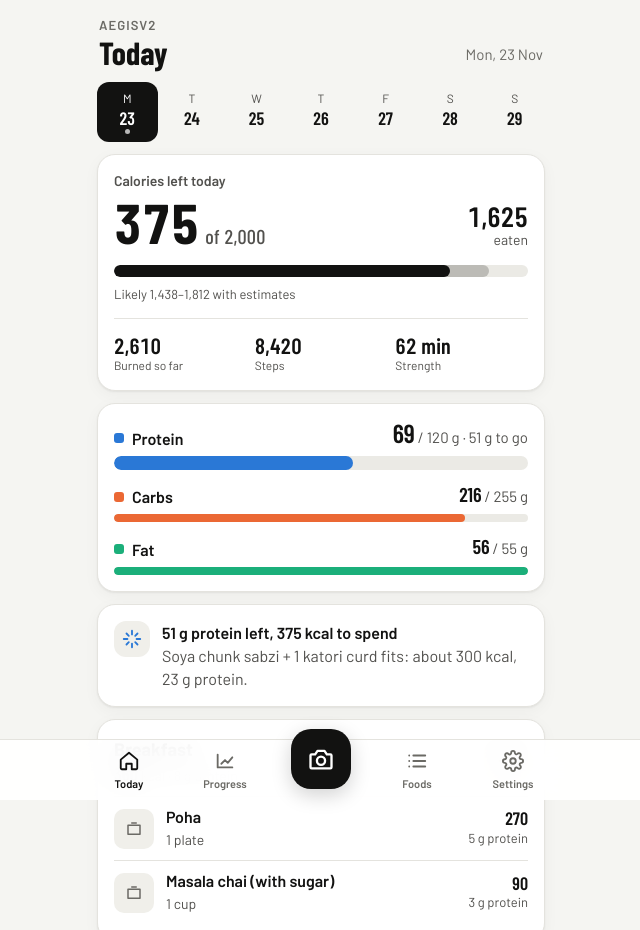
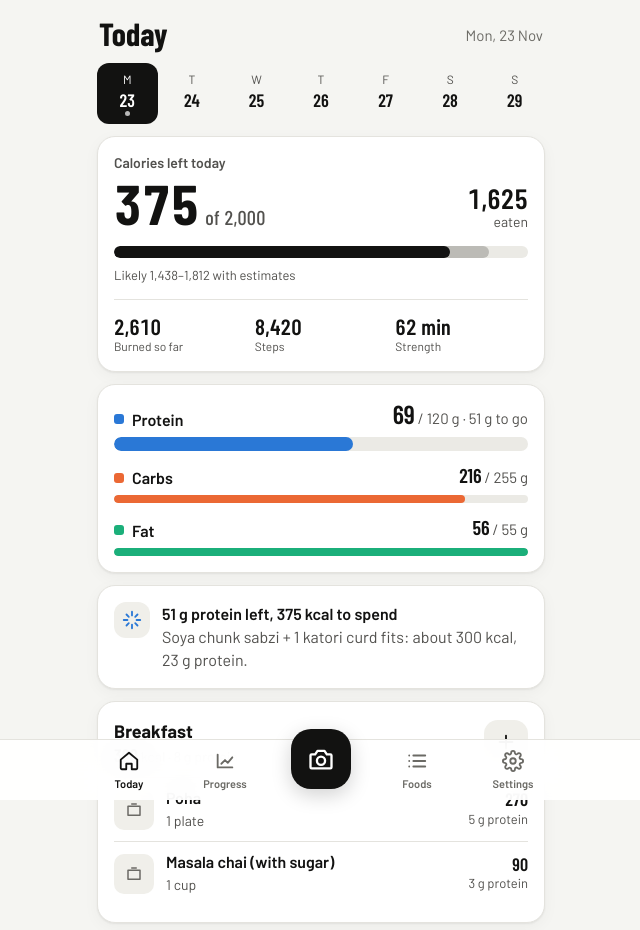
Before and after one commit to jainamkapadia20-sys/aegisv2, a plain HTML site: page mockup/index.html in a window 1280 px wide. Shown: the top 930 px of the page, without its empty margins (319-959 px from the left). Drawn offline with nearby package versions, Linux system fonts and the light colour scheme.

Commit message:
Mockup: drop redundant app-name label above Today
Co-Authored-By: Claude Opus 5.5 <noreply@anthropic.com>

```diff
--- a/mockup/index.html
+++ b/mockup/index.html
@@ -70,7 +70,6 @@ svg.i { width: 22px; height: 22px; stroke: currentColor; fill: none; stroke-widt
 
 /* Header + day strip */
 .top { display: flex; justify-content: space-between; align-items: flex-end; padding: 4px 2px 0; }
-.brand { font-size: 13px; font-weight: 600; letter-spacing: .08em; text-transform: uppercase; color: var(--text-3); }
 h1 { margin: 0; font: 700 32px/1.1 "Barlow Condensed", sans-serif; }
 .days { display: grid; grid-template-columns: repeat(7, 1fr); gap: 4px; margin-top: 12px; }
 .day { display: grid; justify-items: center; gap: 2px; padding: 8px 0; border-radius: 12px; min-height: 56px; color: var(--text-2); }
@@ -210,10 +209,7 @@ select.search { appearance: none; }
 <body>
 <div class="app" id="app">
   <header class="top">
-    <div>
-      <div class="brand">AegisV2</div>
-      <h1 id="title">Today</h1>
-    </div>
+    <h1 id="title">Today</h1>
     <div class="faint" id="dateLabel" style="font-size:15px;padding-bottom:4px"></div>
   </header>
   <div class="days" id="days" role="group" aria-label="This week"></div>
```
